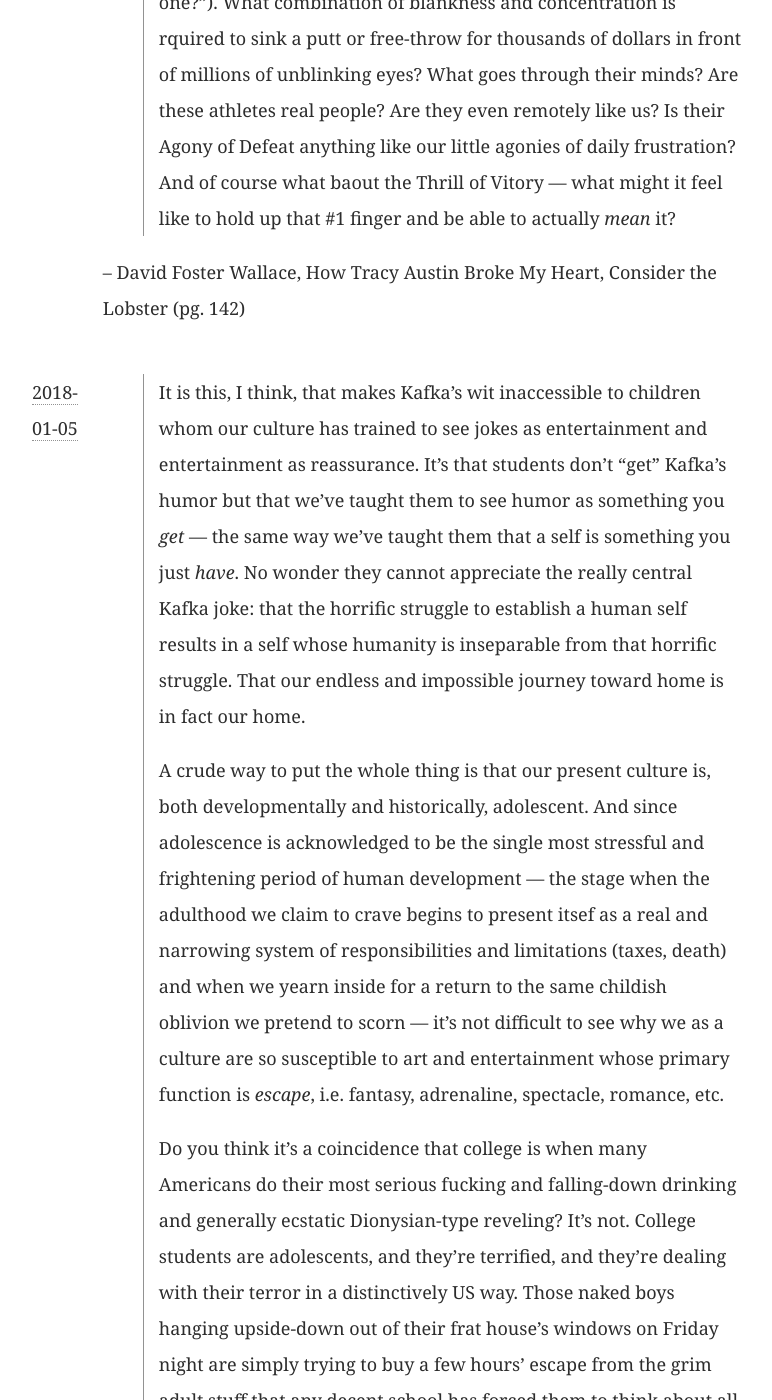
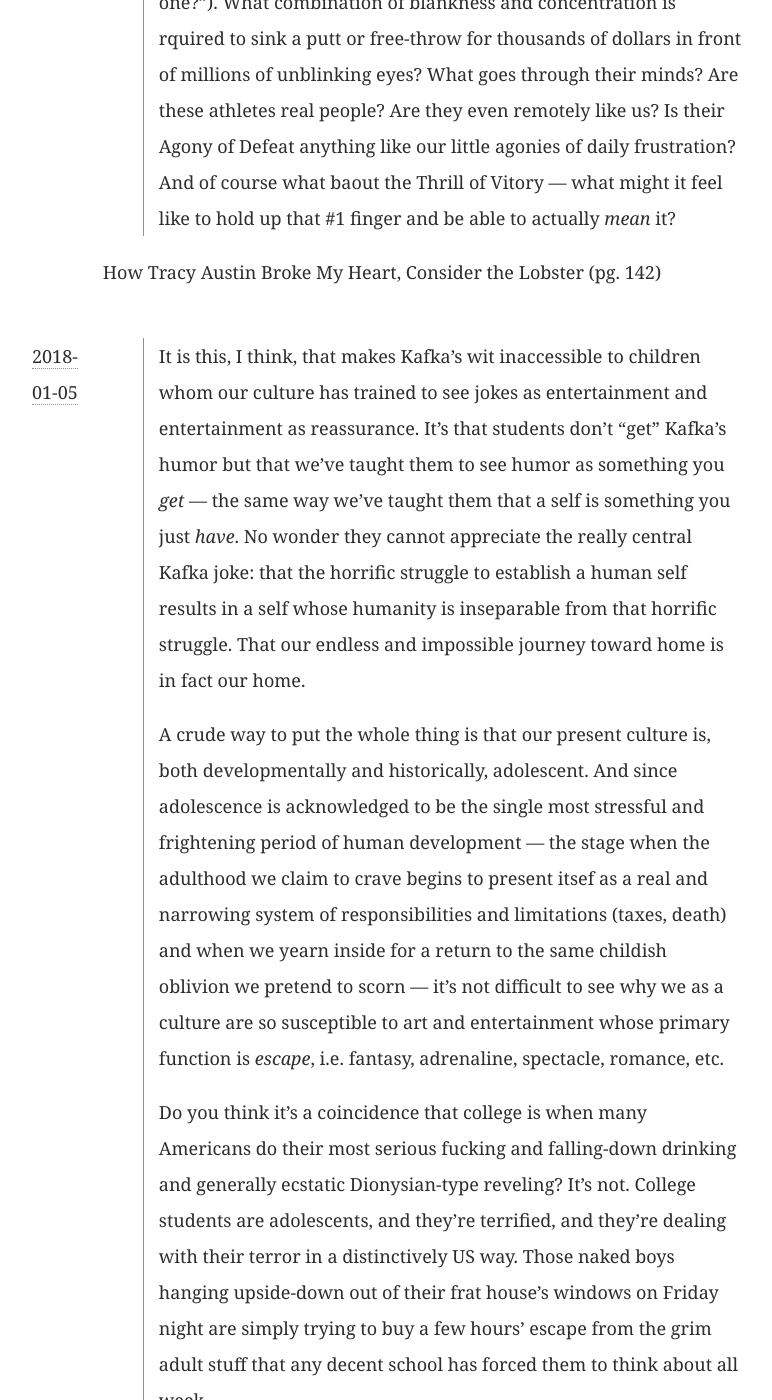
Before and after one commit to zachlatta/zachlatta.com, a Jekyll site: the page built from quoteblog.md, in a window 1280 px wide and 1400 px high, scrolled down 1294 px. Shown: the whole window, without its empty margins (208-980 px from the left). Built offline with Jekyll 4.4.1, drawn with Linux system fonts in a browser that asks for light colours; some of the changed text lies outside the part shown.

Commit message:
Remove DFW's name from citations

```diff
--- a/quotes/_posts/2018-01-05-remarks-on-kafka.md
+++ b/quotes/_posts/2018-01-05-remarks-on-kafka.md
@@ -9,4 +9,4 @@
 >
 > Do you think it's a coincidence that college is when many Americans do their most serious fucking and falling-down drinking and generally ecstatic Dionysian-type reveling? It's not. College students are adolescents, and they're terrified, and they're dealing with their terror in a distinctively US way. Those naked boys hanging upside-down out of their frat house's windows on Friday night are simply trying to buy a few hours' escape from the grim adult stuff that any decent school has forced them to think about all week.
 
--- David Foster Wallance, Consider the Lobster (pg. 64, paraphrased)
+Some Remarks on Kafka's Funniness, Consider the Lobster (pg. 64, paraphrased)
--- a/quotes/_posts/2018-01-07-stories-of-success.md
+++ b/quotes/_posts/2018-01-07-stories-of-success.md
@@ -10,4 +10,4 @@
 >
  So we want to know them, these gifted, driven physical achievers. We too, as audience, are driven: watching the performance is not enough. We want to hear about humble roots, privation, precocity, grim resolve, discouragement, persistence, team spirit, sacrifice, killer instinct, liniment and pain. We want to know how they did it. How many hours a night did the child Bird spend in his driveway hitting jumpers under homestrung floodlights? What ungodly time did Bjorn get up for practice every morning? What exact makes of cards did the Butkus boys work out by pushing up and down Chicago streets? What did Palmer and Brett and Payton and Evert have to give up? And of course, too, we want to know how it _feels_, inside, to be both beautiful and best ("How did it feel to win the big one?"). What combination of blankness and concentration is rquired to sink a putt or free-throw for thousands of dollars in front of millions of unblinking eyes? What goes through their minds? Are these athletes real people? Are they even remotely like us? Is their Agony of Defeat anything like our little agonies of daily frustration? And of course what baout the Thrill of Vitory --- what might it feel like to hold up that #1 finger and be able to actually _mean_ it?
 
--- David Foster Wallace, How Tracy Austin Broke My Heart, Consider the Lobster (pg. 142)
+How Tracy Austin Broke My Heart, Consider the Lobster (pg. 142)
```
